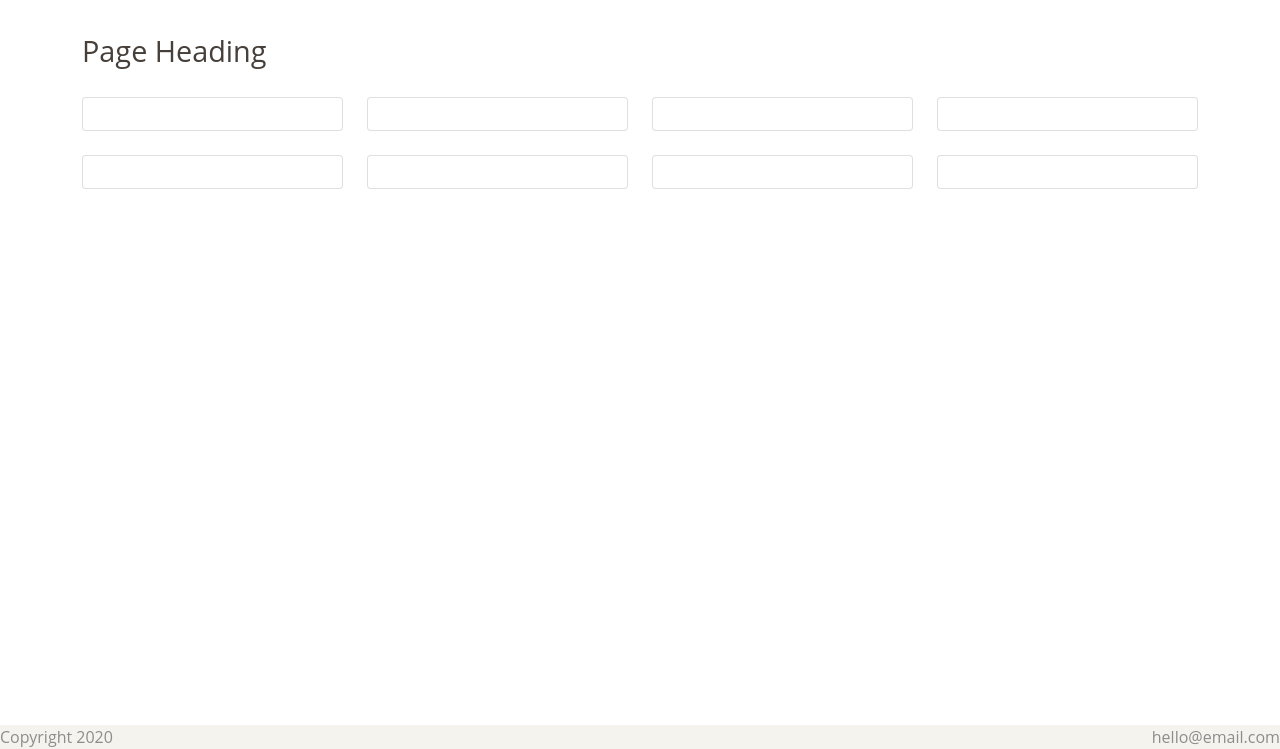
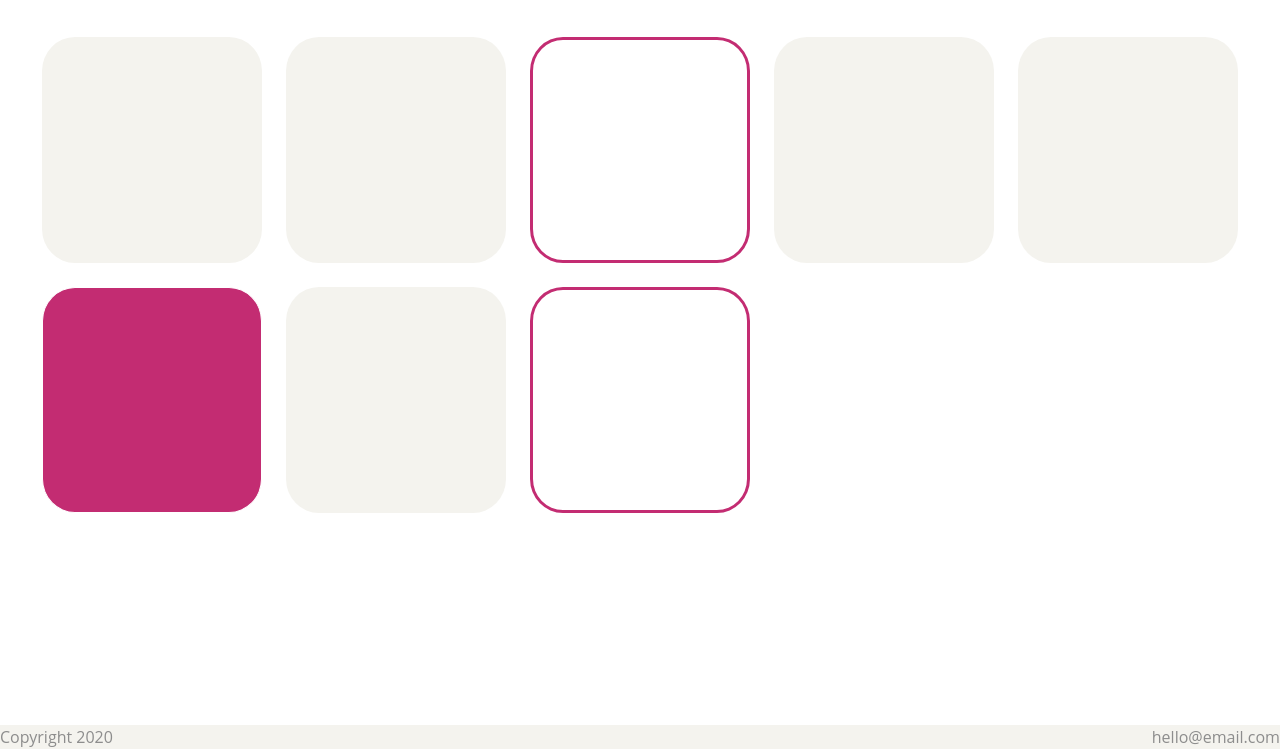
Before and after one commit to Jimbozz/james-badenhorst-css-frameworks-ma1, a plain HTML site: page index.html in a window 1280 px wide. Shown: the part 51-800 px from the top of the page. Drawn offline with nearby package versions, Linux system fonts and the light colour scheme.

Commit message:
created squares section

```diff
--- a/index.html
+++ b/index.html
@@ -25,58 +25,15 @@
       </div>
     </nav>
 
-    <div class="container">
-      <h1>Page Heading</h1>
-      <div class="row row-cols-1 row-cols-md-4 g-4">
-        <div class="col">
-          <div class="card">
-            <div class="card-body">
-            </div>
-          </div>
-        </div>
-        <div class="col">
-          <div class="card">
-            <div class="card-body">
-            </div>
-          </div>
-        </div>
-        <div class="col">
-          <div class="card">
-            <div class="card-body">
-            </div>
-          </div>
-        </div>
-        <div class="col">
-          <div class="card">
-            <div class="card-body">
-            </div>
-          </div>
-        </div>
-        <div class="col">
-          <div class="card">
-            <div class="card-body">
-            </div>
-          </div>
-        </div>
-        <div class="col">
-          <div class="card">
-            <div class="card-body">
-            </div>
-          </div>
-        </div>
-        <div class="col">
-          <div class="card">
-            <div class="card-body">
-            </div>
-          </div>
-        </div>
-        <div class="col">
-          <div class="card">
-            <div class="card-body">
-            </div>
-          </div>
-        </div>
-      </div>
+    <div class="squares">
+      <div class="squares__item"></div>
+      <div class="squares__item"></div>
+      <div class="squares__item--pink--outline"></div>
+      <div class="squares__item"></div>
+      <div class="squares__item"></div>
+      <div class="squares__item--pink"></div>
+      <div class="squares__item"></div>
+      <div class="squares__item--pink--outline"></div>
     </div>
   </div>
   <footer class="footer">
--- /dev/null
+++ b/sass/partials/_squares.scss
@@ -0,0 +1,28 @@
+.squares {
+  display: grid;
+  grid-template-columns: repeat(auto-fill, 220px);
+  grid-gap: 1.5rem;
+  margin: 2rem 1rem;
+  justify-content: center;
+
+  &__item {
+    border-radius: 15%;
+    padding-top: 100%;
+    background: getColour(secondary);
+
+
+    &--pink {
+      @extend .squares__item;
+      background: getColour(primary);
+      border: 1px solid white;
+    }
+
+    &--pink--outline {
+      @extend .squares__item;
+      background: white;
+      border: 3px solid getColour(primary);
+    }
+
+  }
+
+}
--- a/sass/style.scss
+++ b/sass/style.scss
@@ -23,4 +23,5 @@
 
 @import "partials/layout";
 @import "partials/typography";
+@import "partials/squares";
 @import "partials/footer";
```
Also changed, not shown: css/style.css, 1 other file.
